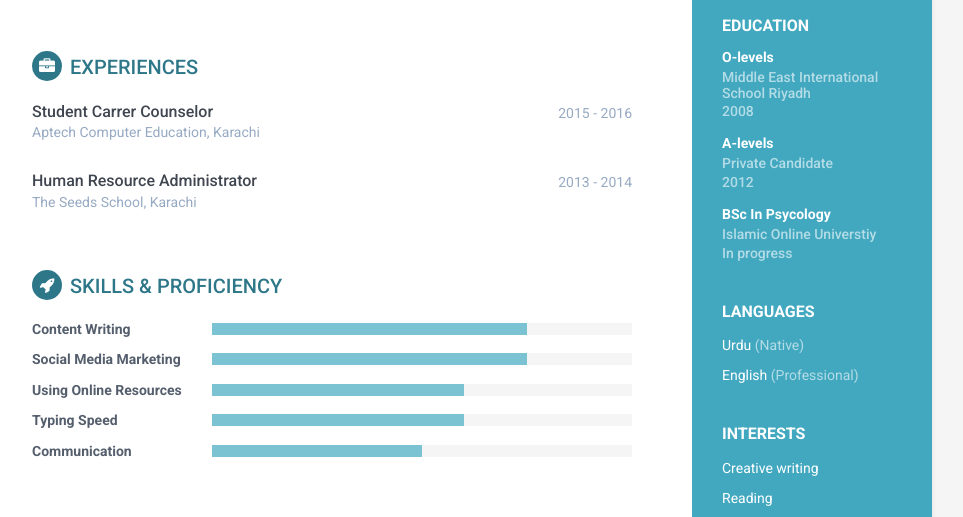
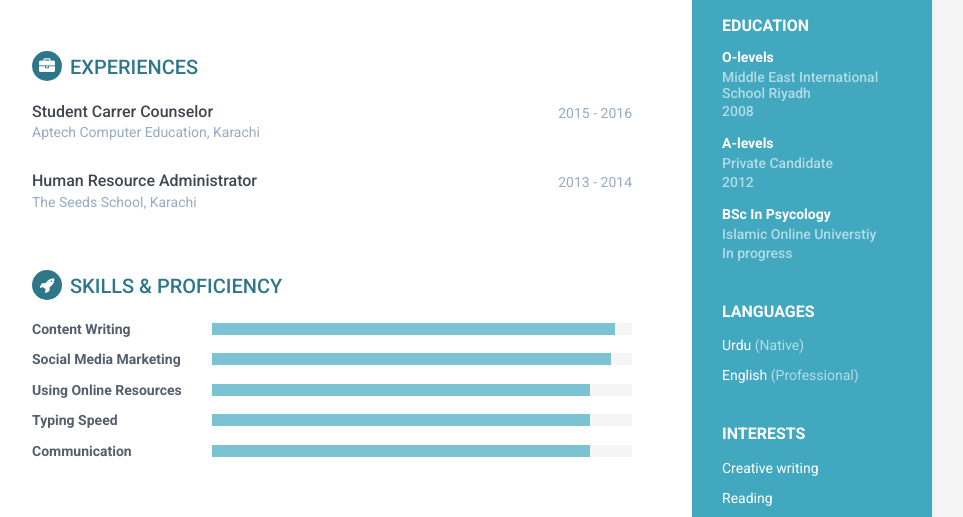
Before and after one commit to qanwar/cv, a plain HTML site: page index.html in a window 1280 px wide. Shown: the part 435-952 px from the top of the page, without its empty margins (188-1151 px from the left). Drawn offline with Linux system fonts and the light colour scheme.

Commit message:
Update index.html

```diff
--- a/index.html
+++ b/index.html
@@ -142,7 +142,7 @@ Psychology is another field of study that deeply captivates my interest.</p>
                     <div class="item">
                         <h3 class="level-title">Content Writing</h3>
                         <div class="level-bar">
-                            <div class="level-bar-inner" data-level="75%">
+                            <div class="level-bar-inner" data-level="96%">
                             </div>
                         </div><!--//level-bar-->
                     </div><!--//item-->
@@ -150,7 +150,7 @@ Psychology is another field of study that deeply captivates my interest.</p>
                     <div class="item">
                         <h3 class="level-title">Social Media Marketing</h3>
                         <div class="level-bar">
-                            <div class="level-bar-inner" data-level="75%">
+                            <div class="level-bar-inner" data-level="95%">
                             </div>
                         </div><!--//level-bar-->
                     </div><!--//item-->
@@ -158,7 +158,7 @@ Psychology is another field of study that deeply captivates my interest.</p>
                     <div class="item">
                         <h3 class="level-title">Using Online Resources</h3>
                         <div class="level-bar">
-                            <div class="level-bar-inner" data-level="60%">
+                            <div class="level-bar-inner" data-level="90%">
                             </div>
                         </div><!--//level-bar-->
                     </div><!--//item-->
@@ -166,7 +166,7 @@ Psychology is another field of study that deeply captivates my interest.</p>
                     <div class="item">
                         <h3 class="level-title">Typing Speed</h3>
                         <div class="level-bar">
-                            <div class="level-bar-inner" data-level="60%">
+                            <div class="level-bar-inner" data-level="90%">
                             </div>
                         </div><!--//level-bar-->
                     </div><!--//item-->
@@ -174,7 +174,7 @@ Psychology is another field of study that deeply captivates my interest.</p>
                     <div class="item">
                         <h3 class="level-title">Communication</h3>
                         <div class="level-bar">
-                            <div class="level-bar-inner" data-level="50%">
+                            <div class="level-bar-inner" data-level="90%">
                             </div>
                         </div><!--//level-bar-->
                     </div><!--//item-->
```
